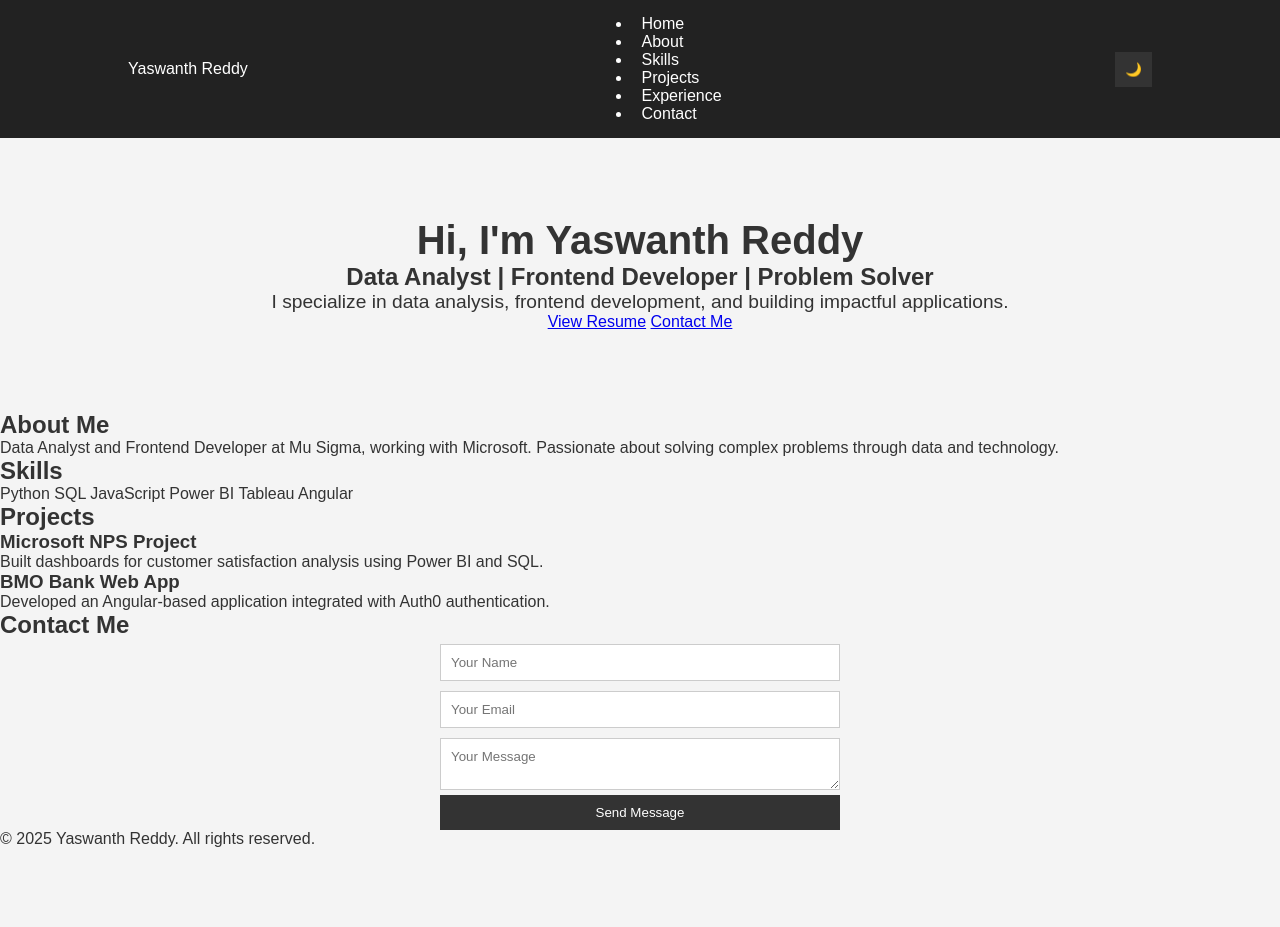
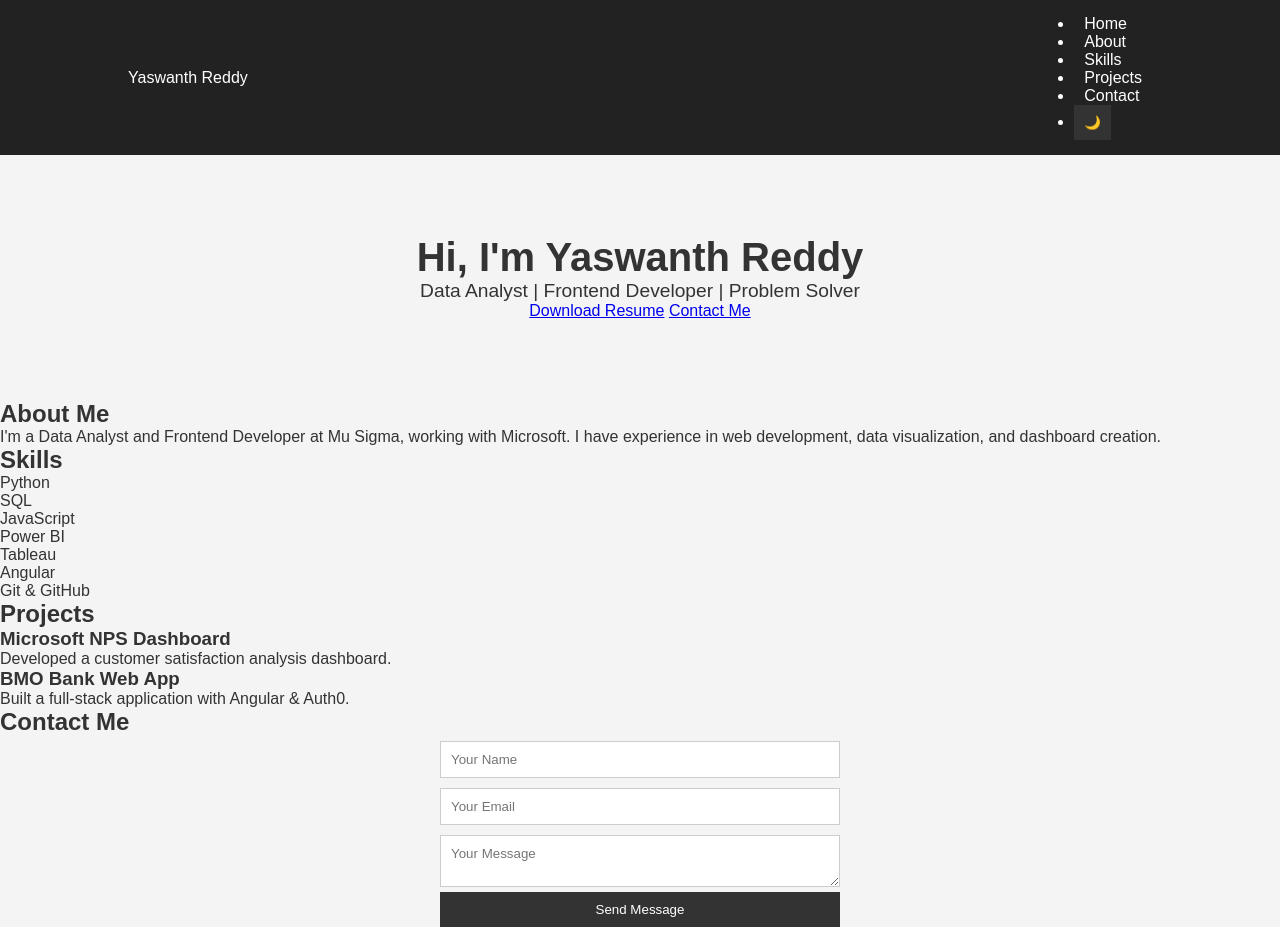
Before and after one commit to Yaswanth0602/Yaswanth-portfolio, a plain HTML site: page index.html in a window 1280 px wide. Before the commit the page ends 848 px from the top, so only its background shows below. Drawn offline with Linux system fonts and the light colour scheme.

Commit message:
Update index.html

```diff
--- a/index.html
+++ b/index.html
@@ -3,12 +3,13 @@
 <head>
     <meta charset="UTF-8">
     <meta name="viewport" content="width=device-width, initial-scale=1.0">
-    <title>Yaswanth Reddy | Portfolio</title>
+    <title>Yaswanth Reddy | Data Analyst & Frontend Developer</title>
     <link rel="stylesheet" href="styles.css">
-    <script src="script.js" defer></script>
+    <script defer src="script.js"></script>
 </head>
 <body>
-    <header>
+
+    <!-- Navigation Bar -->
     <nav>
         <div class="logo">Yaswanth Reddy</div>
         <ul class="nav-links">
@@ -16,53 +17,58 @@
             <li><a href="#about">About</a></li>
             <li><a href="#skills">Skills</a></li>
             <li><a href="#projects">Projects</a></li>
-                <li><a href="#experience">Experience</a></li>
             <li><a href="#contact">Contact</a></li>
+            <li><button id="theme-toggle">🌙</button></li>
         </ul>
-            <button id="theme-toggle">🌙</button>
     </nav>
-    </header>
 
-    <section id="home">
-        <div class="hero">
+    <!-- Hero Section -->
+    <section id="home" class="hero">
+        <div class="hero-content">
             <h1>Hi, I'm <span>Yaswanth Reddy</span></h1>
-            <h2>Data Analyst | Frontend Developer | Problem Solver</h2>
-            <p>I specialize in data analysis, frontend development, and building impactful applications.</p>
-            <div class="buttons">
-                <a href="resume.pdf" class="btn">View Resume</a>
+            <p>Data Analyst | Frontend Developer | Problem Solver</p>
+            <a href="resume.pdf" download class="btn">Download Resume</a>
             <a href="#contact" class="btn">Contact Me</a>
-            </div>
         </div>
     </section>
 
+    <!-- About Section -->
     <section id="about">
         <h2>About Me</h2>
-        <p>Data Analyst and Frontend Developer at Mu Sigma, working with Microsoft. Passionate about solving complex problems through data and technology.</p>
+        <p>I'm a Data Analyst and Frontend Developer at Mu Sigma, working with Microsoft. I have experience in web development, data visualization, and dashboard creation.</p>
     </section>
 
+    <!-- Skills Section -->
     <section id="skills">
         <h2>Skills</h2>
-        <div class="skill-list">
-            <span>Python</span> <span>SQL</span> <span>JavaScript</span>
-            <span>Power BI</span> <span>Tableau</span> <span>Angular</span>
+        <div class="skill-grid">
+            <div class="skill">Python</div>
+            <div class="skill">SQL</div>
+            <div class="skill">JavaScript</div>
+            <div class="skill">Power BI</div>
+            <div class="skill">Tableau</div>
+            <div class="skill">Angular</div>
+            <div class="skill">Git & GitHub</div>
         </div>
     </section>
 
+    <!-- Projects Section -->
     <section id="projects">
         <h2>Projects</h2>
         <div class="project">
-            <h3>Microsoft NPS Project</h3>
-            <p>Built dashboards for customer satisfaction analysis using Power BI and SQL.</p>
+            <h3>Microsoft NPS Dashboard</h3>
+            <p>Developed a customer satisfaction analysis dashboard.</p>
         </div>
         <div class="project">
             <h3>BMO Bank Web App</h3>
-            <p>Developed an Angular-based application integrated with Auth0 authentication.</p>
+            <p>Built a full-stack application with Angular & Auth0.</p>
         </div>
     </section>
 
+    <!-- Contact Section -->
     <section id="contact">
         <h2>Contact Me</h2>
-        <form id="contact-form" action="https://formspree.io/f/your-form-id" method="POST">
+        <form id="contact-form">
             <input type="text" name="name" placeholder="Your Name" required>
             <input type="email" name="email" placeholder="Your Email" required>
             <textarea name="message" placeholder="Your Message" required></textarea>
@@ -70,8 +76,5 @@
         </form>
     </section>
 
-    <footer>
-        <p>&copy; 2025 Yaswanth Reddy. All rights reserved.</p>
-    </footer>
 </body>
 </html>
```
Lines whose indentation alone changed are shown as unchanged.
